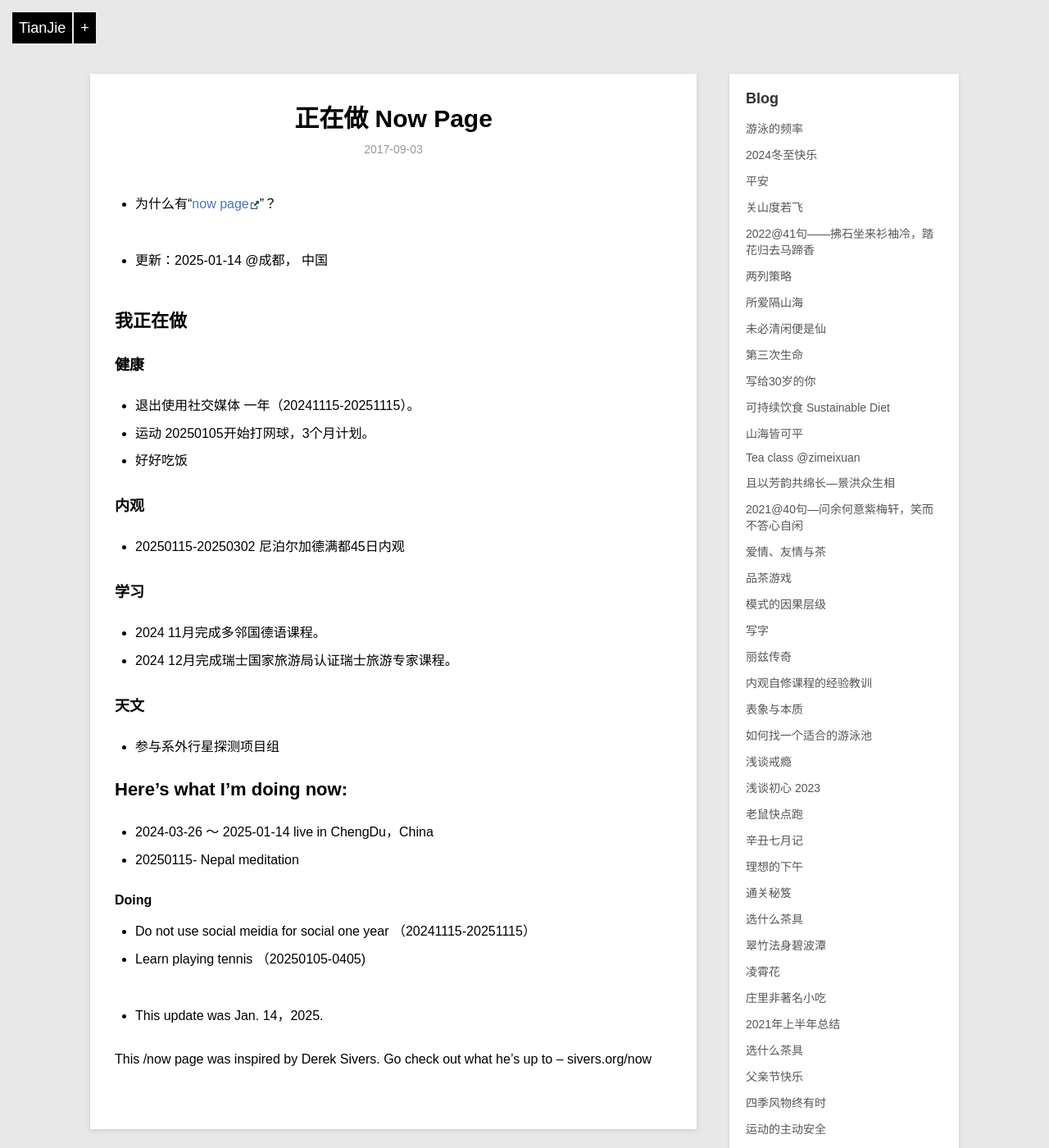
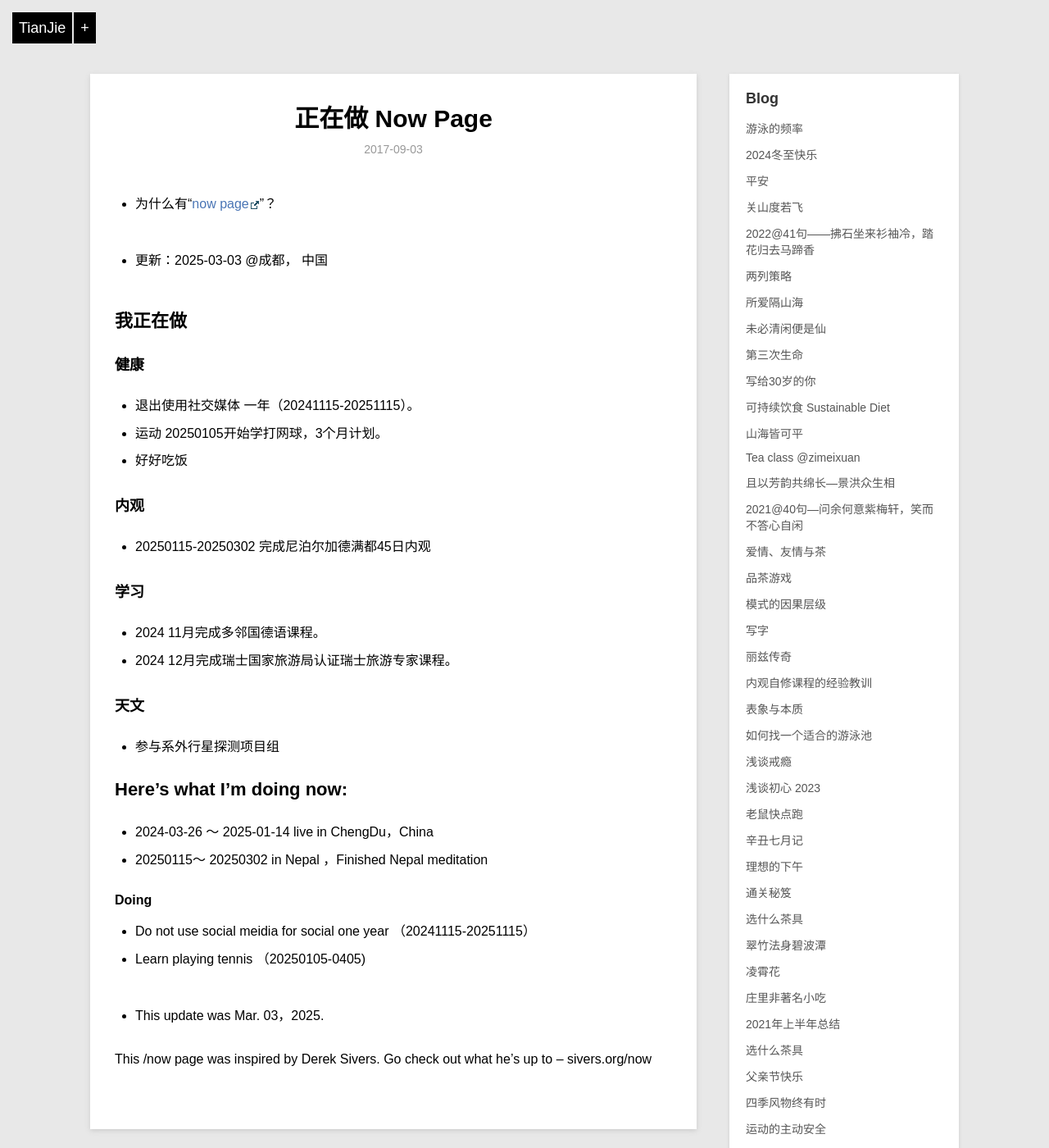
Before and after one commit to violettianjie/violettianjie.github.io, a Jekyll site: the page built from _posts/blog/2017-09-03-now.md, in a window 1280 px wide and 1400 px high. Shown: the whole window at 82% size. Built offline with Jekyll 4.4.1, drawn with Linux system fonts in a browser that asks for light colours; comment, search, counter and statistics services are not loaded.

Commit message:
Update 2017-09-03-now.md

```diff
--- a/_posts/blog/2017-09-03-now.md
+++ b/_posts/blog/2017-09-03-now.md
@@ -9,7 +9,7 @@ category: blog
 - 为什么有“[now page](http://nownownow.com/about)”？
 
 
-- 更新：2025-01-14 @成都， 中国
+- 更新：2025-03-03 @成都， 中国
 
 
 ## 我正在做
@@ -17,12 +17,12 @@ category: blog
 ### 健康
 
 - 退出使用社交媒体 一年（20241115-20251115）。
-- 运动 20250105开始打网球，3个月计划。
+- 运动 20250105开始学打网球，3个月计划。
 - 好好吃饭
 
 ### 内观
 
-- 20250115-20250302 尼泊尔加德满都45日内观
+- 20250115-20250302 完成尼泊尔加德满都45日内观
 
 ### 学习
 - 2024 11月完成多邻国德语课程。
@@ -46,7 +46,7 @@ category: blog
 
 
 - 2024-03-26 ～ 2025-01-14    live in ChengDu，China
-- 20250115- Nepal meditation
+- 20250115～ 20250302 in Nepal ，Finished Nepal meditation
 
 #### Doing
 
@@ -58,7 +58,7 @@ category: blog
 
 
 
-- This update was Jan. 14，2025.
+- This update was Mar. 03，2025.
 
 This /now page was inspired by Derek Sivers. Go check out what he’s up to – sivers.org/now
 
```
